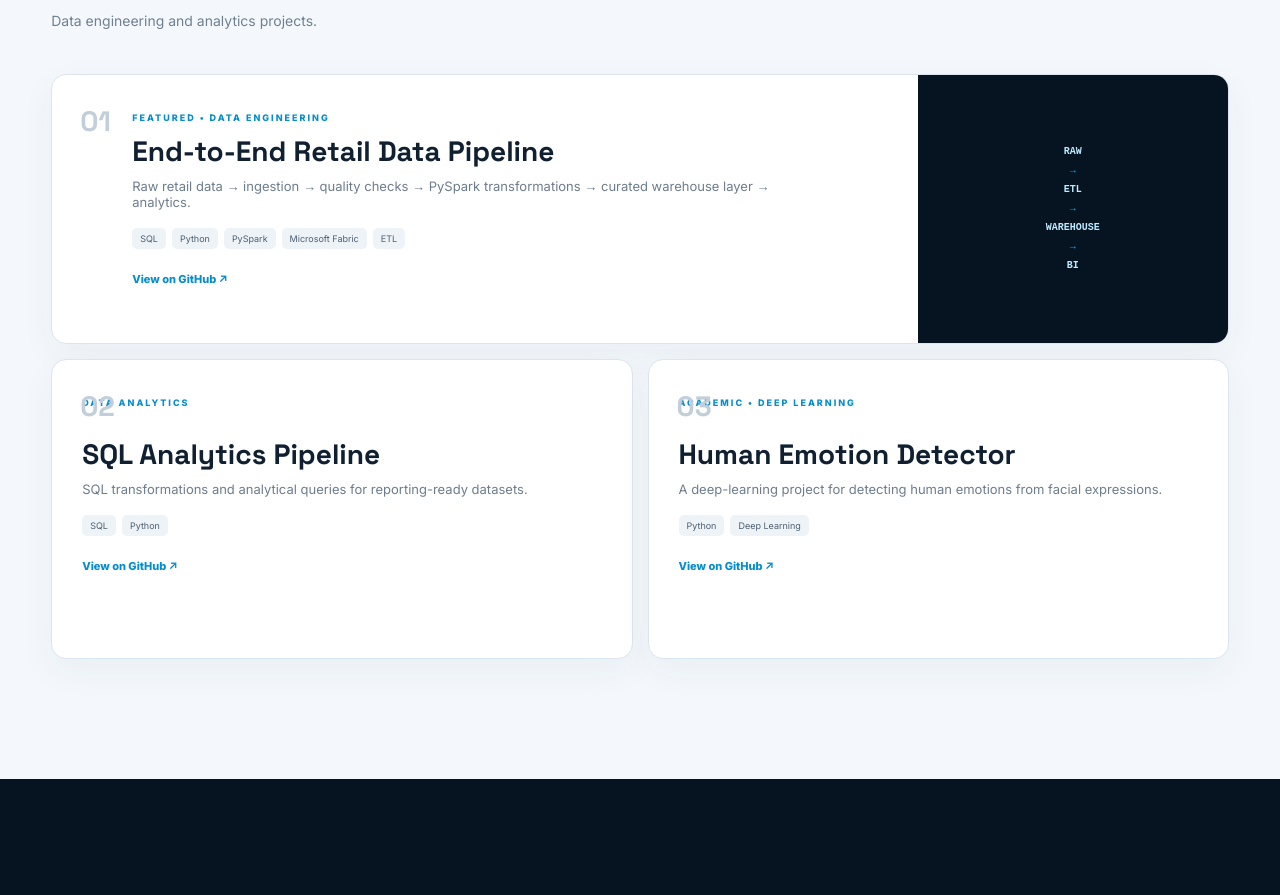
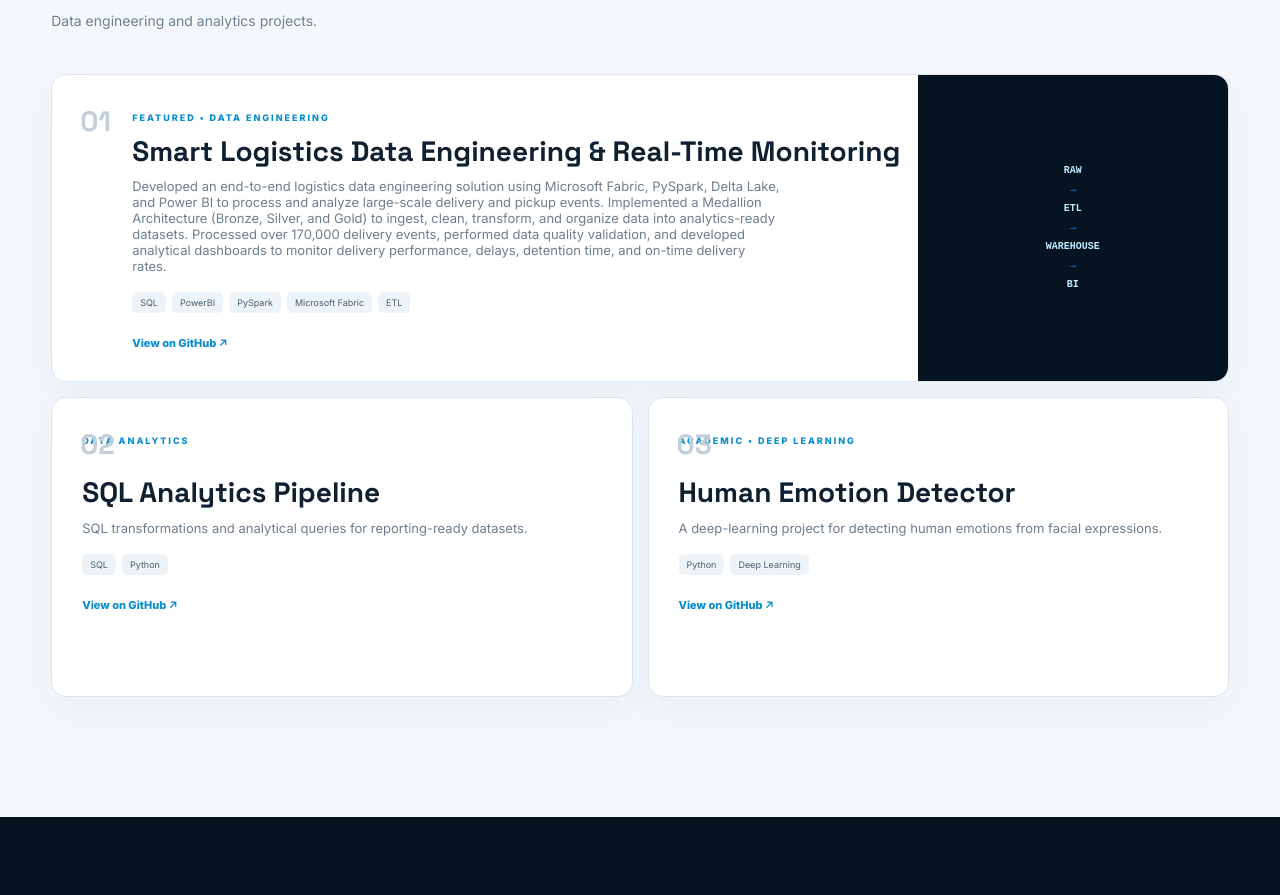
Before and after one commit to TANIOTM7/taniotm7.github.io, a plain HTML site: page index.html in a window 1280 px wide. Shown: the part 2582-3477 px from the top of the page. Drawn offline with Linux system fonts and the light colour scheme.

Commit message:
Update index.html

```diff
--- a/index.html
+++ b/index.html
@@ -19,7 +19,7 @@
 <a href="#projects">Projects</a><a href="#journey">Journey</a><a href="#contact">Contact</a>
 </nav>
 <div class="nav-icons">
-<a href="https://github.com/TANIOTM7/TANIOTM7" target="_blank">GH</a>
+<a href="https://github.com/TANIOTM7/" target="_blank">GH</a>
 <a href="https://www.linkedin.com/in/taniotm" target="_blank">in</a>
 </div>
 <button class="hamburger" id="hamburger">☰</button>
@@ -105,10 +105,10 @@
 <div class="section-title reveal"><div class="kicker">02 / PROJECTS</div><h2>Things I’ve <span>Built.</span></h2><p>Data engineering and analytics projects.</p></div>
 <article class="project featured reveal">
 <div class="project-num">01</div><div class="project-content"><label>FEATURED • DATA ENGINEERING</label>
-<h3>End-to-End Retail Data Pipeline</h3>
-<p>Raw retail data → ingestion → quality checks → PySpark transformations → curated warehouse layer → analytics.</p>
-<div class="tags"><span>SQL</span><span>Python</span><span>PySpark</span><span>Microsoft Fabric</span><span>ETL</span></div>
-<a href="https://github.com/TANIOTM7/TANIOTM7" target="_blank">View on GitHub ↗</a></div>
+<h3>Smart Logistics Data Engineering & Real-Time Monitoring</h3>
+<p>Developed an end-to-end logistics data engineering solution using Microsoft Fabric, PySpark, Delta Lake, and Power BI to process and analyze large-scale delivery and pickup events. Implemented a Medallion Architecture (Bronze, Silver, and Gold) to ingest, clean, transform, and organize data into analytics-ready datasets. Processed over 170,000 delivery events, performed data quality validation, and developed analytical dashboards to monitor delivery performance, delays, detention time, and on-time delivery rates.</p>
+<div class="tags"><span>SQL</span><span>PowerBI</span><span>PySpark</span><span>Microsoft Fabric</span><span>ETL</span></div>
+<a href="https://github.com/TANIOTM7/Smart-Logistics-Data-Engineering" target="_blank">View on GitHub ↗</a></div>
 <div class="project-diagram"><span>RAW</span><b>→</b><span>ETL</span><b>→</b><span>WAREHOUSE</span><b>→</b><span>BI</span></div>
 </article>
 <div class="project-grid">
```
